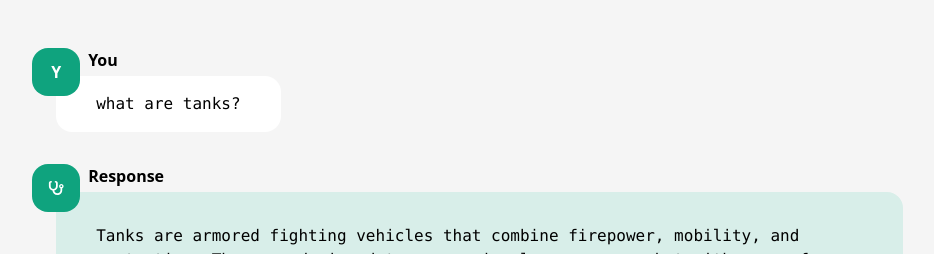
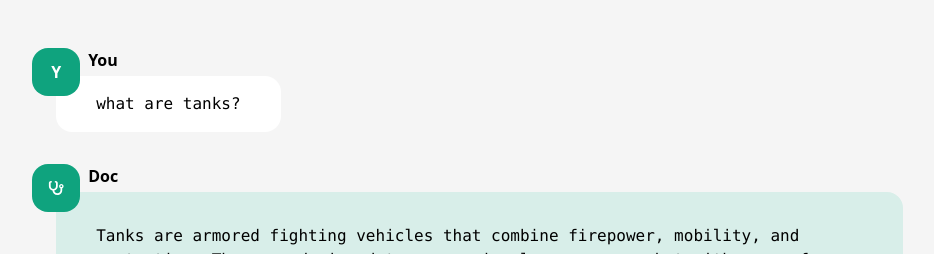
Before and after one commit to POBOROJO/SUPABASE, a React (Vite) app: page / in a window 1280 px wide. Shown: the top 254 px of the page, without its empty margins (345-1279 px from the left). Built offline with nearby package versions, Linux system fonts and the light colour scheme; no server answers.

Commit message:
Updated: Response to Doc

```diff
--- a/src/components/Chat.jsx
+++ b/src/components/Chat.jsx
@@ -13,7 +13,7 @@ const Chat = ({ children, role }) => {
                 {role === "user" ? "Y" : <FaStethoscope />}
             </div>
             <div className="px-8 font-semibold ">
-                {role === "user" ? "You" : "Response"}
+                {role === "user" ? "You" : "Doc"}
             </div>
             <pre
                 className={`text-wrap rounded-2xl ${role === "user" ? "bg-white py-4" : " bg-customLightGreen py-8"} w-fit px-10 `}
```
